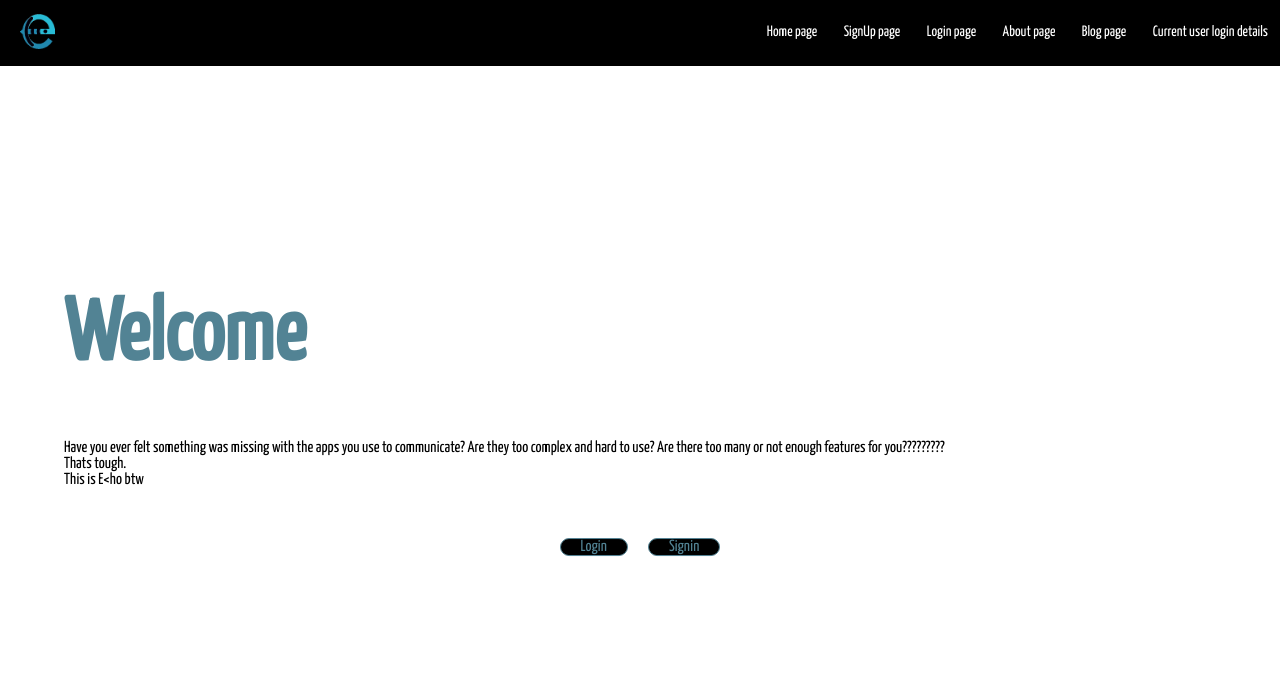
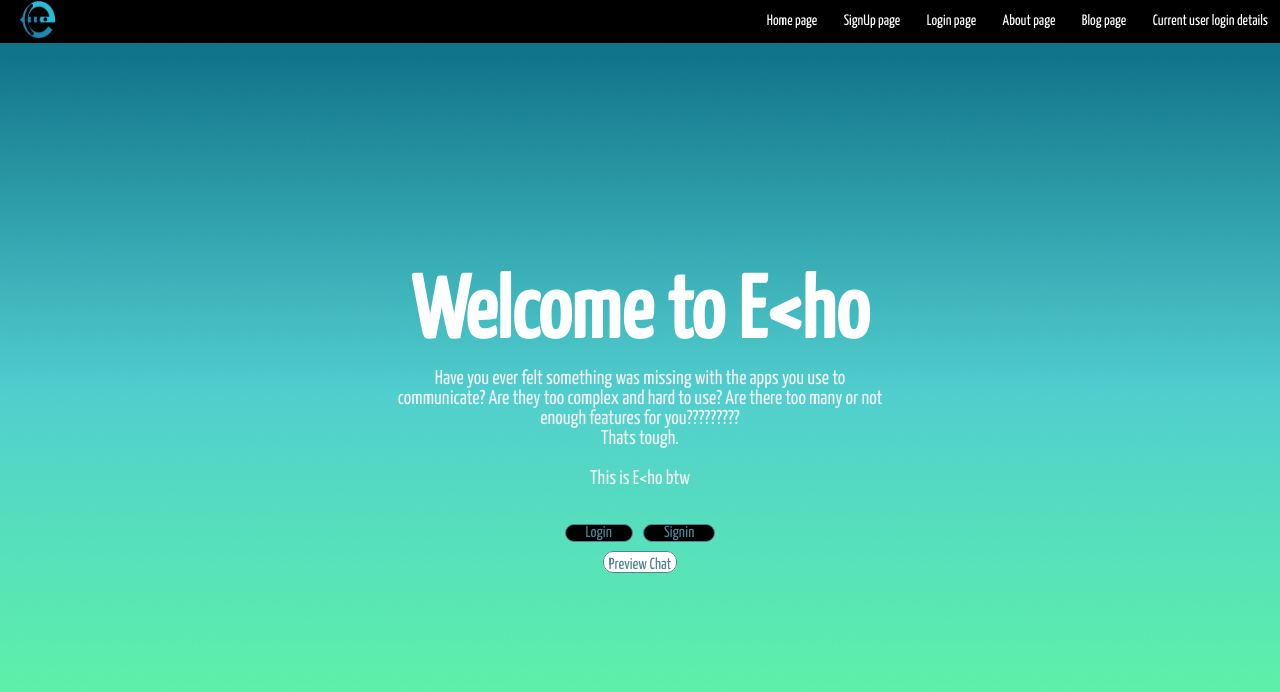
Before and after one commit to echo-foundation/echoapp, a plain HTML site: page index.html in a window 1280 px wide. Shown: the top 692 px of the page. Drawn offline with Linux system fonts and the light colour scheme; a script that the page names is missing.

Commit message:
background and stuff

```diff
--- a/index.html
+++ b/index.html
@@ -11,13 +11,14 @@
 <title>Echo</title>
 
 <body>
+	<section class="header d-flex flex-column">
 		<nav class="nav">
 			<a href="index.html"><img src="assets/EchoLogo.png" id="logo"></a>
 			<div class="nav-links">
 				<ul>
 					<li><a href="index.html">Home page</a></li>
 					<li><a href="signup.html">SignUp page</a></li>
-				<li><a href="login.html">Login page</a></li>
+					<li><a href="Login.html">Login page</a></li>
 					<li><a href="">About page</a></li>
 					<li><a href="">Blog page</a></li>
 					<li><a href="">Current user login details</a></li>
@@ -26,15 +27,19 @@
 			</div>
 		</nav>
 
-	<div class="text-box">
+		<div class="text-box my-auto mx-auto">
 			<h1>
-			Welcome
+				Welcome to E&ltho
 			</h1>
 			<p>
 				Have you ever felt something was missing with the apps you use to communicate? Are they too complex and hard
 				to use? Are there too many or not enough features for you?????????<br>
-			Thats tough.<br>This is E&ltho btw</p>
-		<div class="d-flex center-flex sidemar-300">
+				Thats tough.
+			</p>
+			<p>
+				This is E&ltho btw
+			</p>
+			<div class="d-flex center-flex pa-10">
 				<a href="login.html" class="Link sidepa-20">
 					Login
 				</a>
@@ -43,8 +48,11 @@
 					Signin
 				</a>
 			</div>
+			<a href="chat.html" id="chat">
+				Preview Chat
+			</a>
 		</div>
-
+	</section>
 
 </body>
 <script src="index.js"></script>
--- a/style.css
+++ b/style.css
@@ -1,38 +1,45 @@
 *{
     box-sizing: border-box;
-    text-align: justify;
     font-family: 'Yanone Kaffeesatz', sans-serif;
+    padding: 0;
+    margin: 0;
+    overflow-x: hidden;
+    max-width: 100vw;
 }
 
-html,body{
-    max-width: 100vw;
-    overflow-x: hidden;
-    padding: 0;
-    margin: 0;
+
+.header{
+    min-height: 100vh;
+    width: 100%;
+    background-image: url(assets/backdrop.png);
+    background-position: center;
+    background-size: cover;
+    /*position: relative;*/
 }
 
-header{
-  width: 100%;
-  padding: 20px;
-  border: 0px;
-  margin: 20px;
-  margin-left: 0px;
-  background-color: #000000;
+.my-auto{
+    margin-top: auto;
+    margin-bottom: auto;
+}
+.mx-auto{
+    margin-left: auto;
+    margin-right: auto;
 }
 
 .text-box{
-    width: 90%;
+    width: 500px;
     color: #000000;
-    position: absolute;
-    top: 50%;
-    left: 50%;
-    transform: translate(-50%,-50%);
+    /*position: absolute;*/
+    /*top: 50%;*/
+    /*left: 50%;*/
+    /*transform: translate(-50%,-50%);*/
+    overflow: hidden;
     text-align: center;
 }
 
 .text-box h1{
     font-size: 88px;
-    color: #528394;
+    color: #ffffff;
 }
 
 .text-box h2{
@@ -41,142 +48,14 @@ header{
 }
 
 .text-box  p{
-    font-size: ;
-    margin: 10px 0px 40px;
+    font-size: 20px;
+    color: #f0f0f0;
+    margin: 10px 0px 20px;
 }
-
 /*utilities*/
-.black{
-    background-color: #000000;
 }
 .text-center{
     text-align: center;
-}
-
-section.articles{
-    padding: 30px 20px;
-}
-.article-card{
-    max-width: 500px;
-    margin: 0 auto;
-    padding: 30px;
-    box-shadow: 10px 10px 5px 0px rgba(0,0,0,0.75);
-    -webkit-box-shadow: 10px 10px 5px 0px rgba(0,0,0,0.75);
-    -moz-box-shadow: 10px 10px 5px 0px rgba(0,0,0,0.75);
-}
-.d-flex{
-    display: flex;
-}
-
-.flex-column{
-    flex-direction: column;
-}
-
-.center-flex{
-    align-items: center;
-    justify-content: center;
-    align-content: center;
-}
-
-.jc-end{
-    justify-content: flex-end;
-}
-
-.jc-space{
-    justify-content: space-around;
-
-}
-
-.jc-start{
-    justify-content: flex-start;
-}
-
-.pa-20{
-    padding: 20px;
-}
-
-.sidepa-20{
-    padding-right: 20px;
-    padding-left: 20px;
-}
-
-.pa-40{
-    padding: 40px;
-}
-
-.pa-60{
-    padding: 60px;
-}
-
-.mar-20{
-    margin: 20px;
-}
-
-.mar-40{
-    margin: 40px;
-}
-
-.mar-60{
-    margin: 60px;
-}
-
-.sidemar-300{
-    margin-left: 300px;
-    margin-right: 300px;
-}
-
-.sidemar-30{
-    margin-left: 30px;
-    margin-right: 30px;
-}
-
-.circle{
-    border-radius: 50px;
-}
-
-.Link{
-    border: 1px solid #528394;
-    background: #000;
-    color: #528394 ;
-    border-radius: 10px ;
-    position: relative;
-    margin: 10px;
-    text-decoration: none;
-}
-
-.checkbox{
-    display: flex;
-}
-
-form label{
-    text-align: right;
-    color: #528394;
-}
-
-.Link:hover{
-    cursor: pointer;
-    background: #7fffd4;
-    color: #000;
-}
-
-#logo {
-    width: 35px;
-    height: 35px;
-    padding: 0;
-    margin: 0;
-    margin-left: 20px;
-    position: relative;
-}
-
-.article-title {
-    font-size: 15px;
-    color: gray;
-    background-color: white;
-}
-
-.article-content{
-    font-size: 10px;
-    color: black;
 }
 
 .loginbox{
@@ -245,6 +124,144 @@ form label{
     /*color: #7fffd4;*/
 }
 
+.article-card{
+    max-width: 500px;
+    margin: 0 auto;
+    padding: 30px;
+    box-shadow: 10px 10px 5px 0px rgba(0,0,0,0.75);
+    -webkit-box-shadow: 10px 10px 5px 0px rgba(0,0,0,0.75);
+    -moz-box-shadow: 10px 10px 5px 0px rgba(0,0,0,0.75);
+}
+.d-flex{
+    display: flex;
+}
+
+.flex-column{
+    flex-direction: column;
+}
+
+.center-flex{
+    align-items: center;
+    justify-content: center;
+    align-content: center;
+}
+
+.jc-end{
+    justify-content: flex-end;
+}
+
+.jc-space{
+    justify-content: space-around;
+
+}
+
+.jc-start{
+    justify-content: flex-start;
+}
+
+.pa-20{
+    padding: 20px;
+}
+
+.pa-10{
+    padding: 10px;
+}
+
+.sidepa-20{
+    padding-right: 20px;
+    padding-left: 20px;
+}
+
+.pa-40{
+    padding: 40px;
+}
+
+.pa-60{
+    padding: 60px;
+}
+
+.mar-20{
+    margin: 20px;
+}
+
+.mar-40{
+    margin: 40px;
+}
+
+.mar-60{
+    margin: 60px;
+}
+
+.sidemar-300{
+    margin-left: 300px;
+    margin-right: 300px;
+}
+
+.sidemar-30{
+    margin-left: 30px;
+    margin-right: 30px;
+}
+
+.circle{
+    border-radius: 50px;
+}
+
+.Link{
+    border: 1px solid #528394;
+    background: #000000;
+    color: #528394 ;
+    border-radius: 10px ;
+    position: relative;
+    margin: 5px;
+    text-decoration: none;
+}
+
+#chat{
+   border: 1px solid #528394;
+   background: #ffffff;
+   color: #528394 ;
+   border-radius: 10px;
+   padding: 5px;
+   padding-bottom: 0px;
+   /*position: relative;*/
+   text-decoration: none;
+}
+
+.checkbox{
+    display: flex;
+}
+
+form label{
+    text-align: right;
+    color: #528394;
+}
+
+.Link:hover{
+    cursor: pointer;
+    background: #7fffd4;
+    color: #000;
+}
+
+#logo {
+    width: 35px;
+    padding: 0;
+    margin: 0;
+    margin-left: 20px;
+    position: relative;
+}
+
+.article-title {
+    font-size: 15px;
+    color: gray;
+    background-color: white;
+}
+
+.article-content{
+    font-size: 10px;
+    color: black;
+}
+
+
 .image-specific{
     width: 100px;
     position: absolute;
@@ -253,24 +270,6 @@ form label{
     left: calc(50% - 50px);
 }
 
-.author{
-    display: block;
-    font-weight: bold;
-}
-
-.date{
-    display: inline;
-    font-style: italic;
-}
-
-.description{
-    padding-top: 10px;
-}
-
-.quote{
-    padding-left: 250px;
-    background-color: grey;
-}
 
 .wrap{
     display: flex;
@@ -287,11 +286,13 @@ nav{
     justify-content: space-between;
     align-items: center;
     background-color: #000000;
+    width: 100%;
 }
 
 .nav-links{
     flex: 1;
     text-align: right;
+    padding-top: 5px;
 }
 
 .nav-links ul{
@@ -357,9 +358,9 @@ figure blockquote {
 }
 
 #FL{
-width: 100%;
-display: flex;
-flex-direction: row;
+    width: 100%;
+    display: flex;
+    flex-direction: row;
 }
 
 #fname{
```
Also changed, not shown: Login.html (+1 -1 lines), signup.html (+1 -1 lines), assets/backdrop.png (added), 3 other files. Lines whose indentation alone changed are shown as unchanged.
